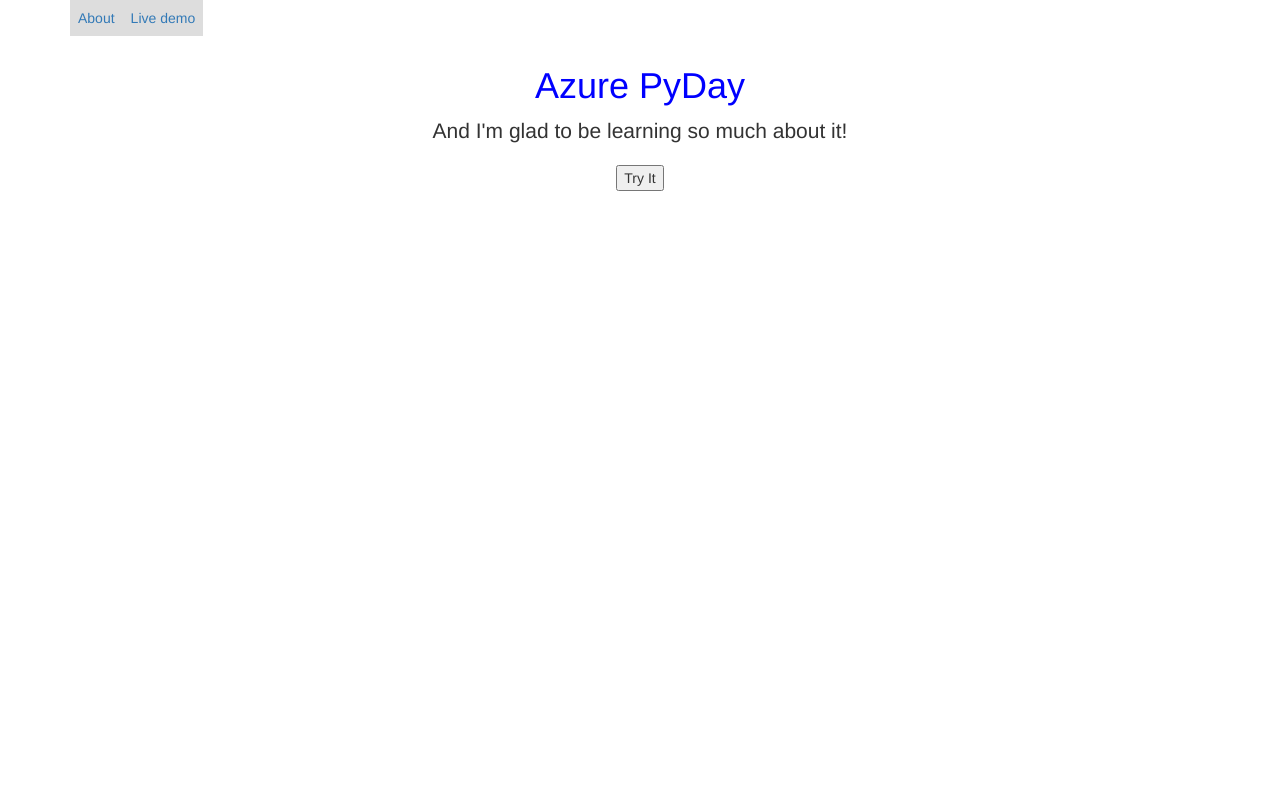
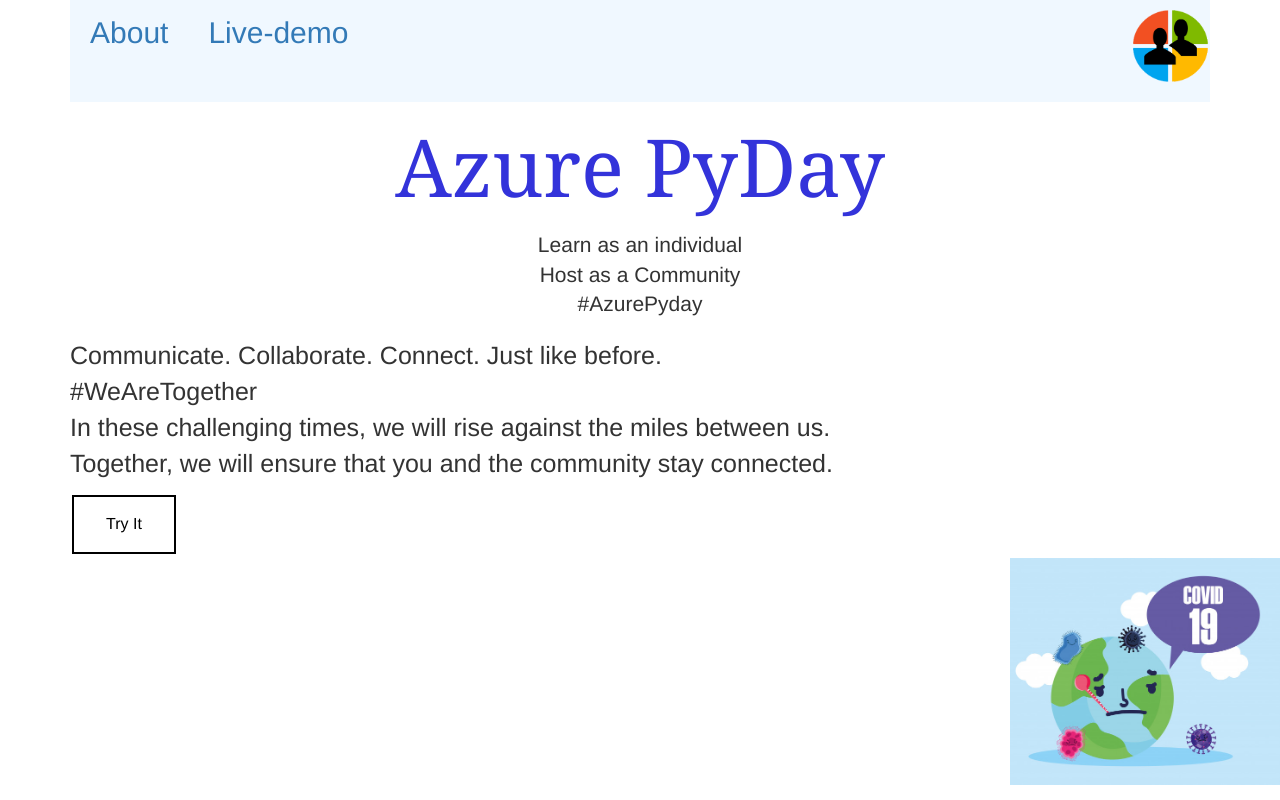
Before and after one commit to sohaibuddinsyed/Pyday-customvision-Webapp, a Flask app: page / in a window 1280 px wide. Run offline with Flask 2, Linux system fonts and the light colour scheme; some libraries are stand-ins or nearby versions.

Commit message:
UI changes, code formatting

```diff
--- a/app/static/stylesheet.css
+++ b/app/static/stylesheet.css
@@ -1,3 +1,27 @@
+body{
+  background-color:aliceblue;
+}
+p{
+  font-size: 25px;
+}
+.button {
+
+  padding: 16px 32px;
+  text-align: center;
+  text-decoration: none;
+  display: inline-block;
+  font-size: 16px;
+  margin: 4px 2px;
+  transition-duration: 0.4s;
+  cursor: pointer;
+  background-color: white;
+  color: black;
+  border: 2px solid black;
+}
+.button:hover {
+  background-color: #008CBA;
+  color: white;
+}
 ul {
   list-style-type: none;
   margin: 0;
@@ -5,8 +29,11 @@
   overflow: hidden;
   text-align: center;
 }
-#pyday{
-color: blue;
+.pyday-head{
+  color:rgb(51, 51, 218);
+  font-size: 80px;
+  font-family: Georgia, 'Times New Roman', Times, serif;
+  margin-bottom: 20px;
 }
 li {
   float: left;
@@ -14,7 +41,8 @@
 }
 
 li a {
+  list-style-type: none;
+  font-size:30px;
   display: block;
-  padding: 8px;
-  background-color: #dddddd;
+  padding: 12px 20px;
 }
--- a/app/templates/base.html
+++ b/app/templates/base.html
@@ -1,27 +1,32 @@
 <!DOCTYPE html>
 <html lang="en">
   <head>
-    <title>{% block title %}{% endblock %}</title>
+    <title>{% block title %}Azure PyDay{% endblock %}</title>
     <link rel="stylesheet" type="text/css" href="../static/stylesheet.css">
     <link rel="stylesheet" href="https://maxcdn.bootstrapcdn.com/bootstrap/3.4.1/css/bootstrap.min.css">
-    <script src="https://ajax.googleapis.com/ajax/libs/jquery/3.5.1/jquery.min.js"></script>
+    <!-- <script src="https://ajax.googleapis.com/ajax/libs/jquery/3.5.1/jquery.min.js"></script> -->
     <script src="https://webrtc.github.io/adapter/adapter-latest.js"></script>
  </head>
 
   <body>
-    <div class="container text-center">
-      <div  style=""class="nav">
+    <div class="container">
+      <div style="background-color: aliceblue;"class="nav">
         <ul >
           <li ><a href="/">About</a></li>
-          <li ><a href="/demo">Live demo</a></li>
+          <li ><a href="/demo">Live-demo</a></li>
+          <img style=" padding: 10px 0px; float:right; width:80px;" src="../static/MSS logo circle.png">
         </ul>
+
       </div>
-     <h1 id="pyday" align="center" style="color:blue; ">Azure PyDay</h1>
+     <h1 class="pyday-head"id="pyday" align="center" style="">Azure PyDay</h1>
       {% block body %}
       {% endblock %}
       <footer class="footer">
 
       </footer>
-    </div> <!-- /container -->
+    </div>
+    <img style="width:270px; float: right;"src="../static/earth.jpg">
+    <!-- <img src="../static/pyday_1.jpg"> -->
+
   </body>
 </html>
--- a/app/templates/home.html
+++ b/app/templates/home.html
@@ -3,9 +3,18 @@
 {% block body %}
 <div >
   <!-- <h1>Welcome to the app</h1> -->
-  <p class="lead">And I'm glad to be learning so much about it!</p>
+  <h2 align="center" class="lead">
+    Learn as an individual<br>
+    Host as a Community<br>
+    #AzurePyday</h2>
+
+  <p>
+    Communicate. Collaborate. Connect. Just like before. <br>#WeAreTogether<br>
+    In these challenging times, we will rise against the miles between us.<br> Together, we will ensure that you and the community stay connected.
+  </p>
+
   <form action = "/demo">
-    <input type="submit" value="Try It" >
+    <input class="button"type="submit" value="Try It" >
 </form>
 </div>
 {% endblock %}
--- a/app/templates/success.html
+++ b/app/templates/success.html
@@ -1,9 +1,9 @@
 {% extends "base.html" %}
 {% block title %}success{% endblock %}
 {% block body %}
-<div>
+<div align="center">
     <p>File uploaded successfully</p>
+    <p>Results:<br><h2>{{result}}</h2> </p>
     <img src="../static/test.jpg" alt="Image">
-    <p>File Name: {{result}}</p>
 </div>
 {% endblock %}
--- a/app/templates/success1.html
+++ b/app/templates/success1.html
@@ -1,9 +1,10 @@
 {% extends "base.html" %}
 {% block title %}success{% endblock %}
 {% block body %}
-<div>
+<div align="center">
     <p>File uploaded successfully</p>
+    <p>Results:<br><h2>{{result}}</h2> </p>
     <img src="../static/test1.jpg" alt="Image">
-    <p>File Name: {{result}}</p>
+
 </div>
 {% endblock %}
```
Also changed, not shown: app/templates/demo.html (+6 -6 lines), app/static/Azure.png (added), app/static/MSS logo Black.png (added), app/static/MSS logo circle.png (added), app/static/earth.jpg (added), app/static/pyday_1.jpg (added), app/static/test.jpg, app/static/test1.jpg.
